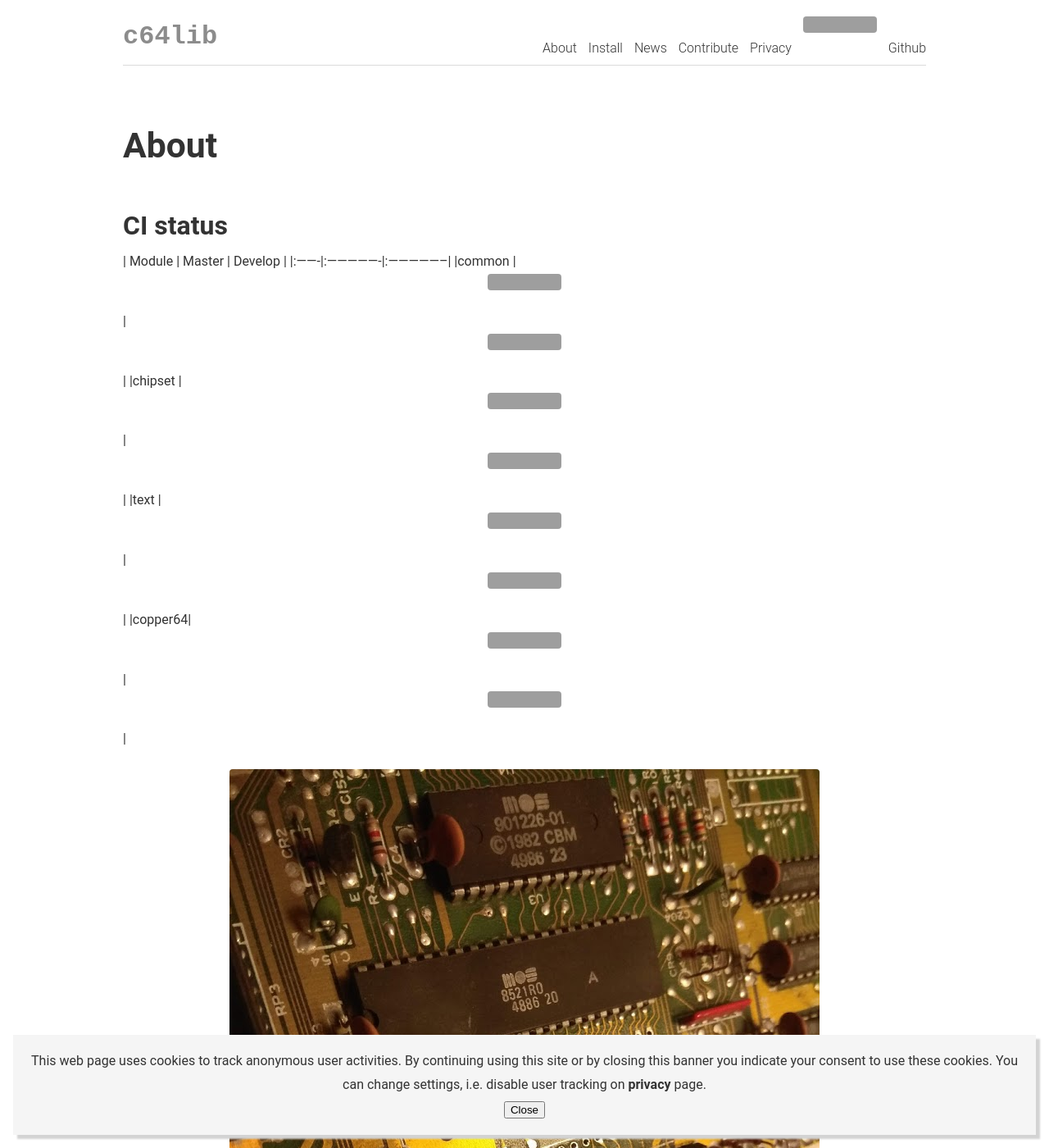
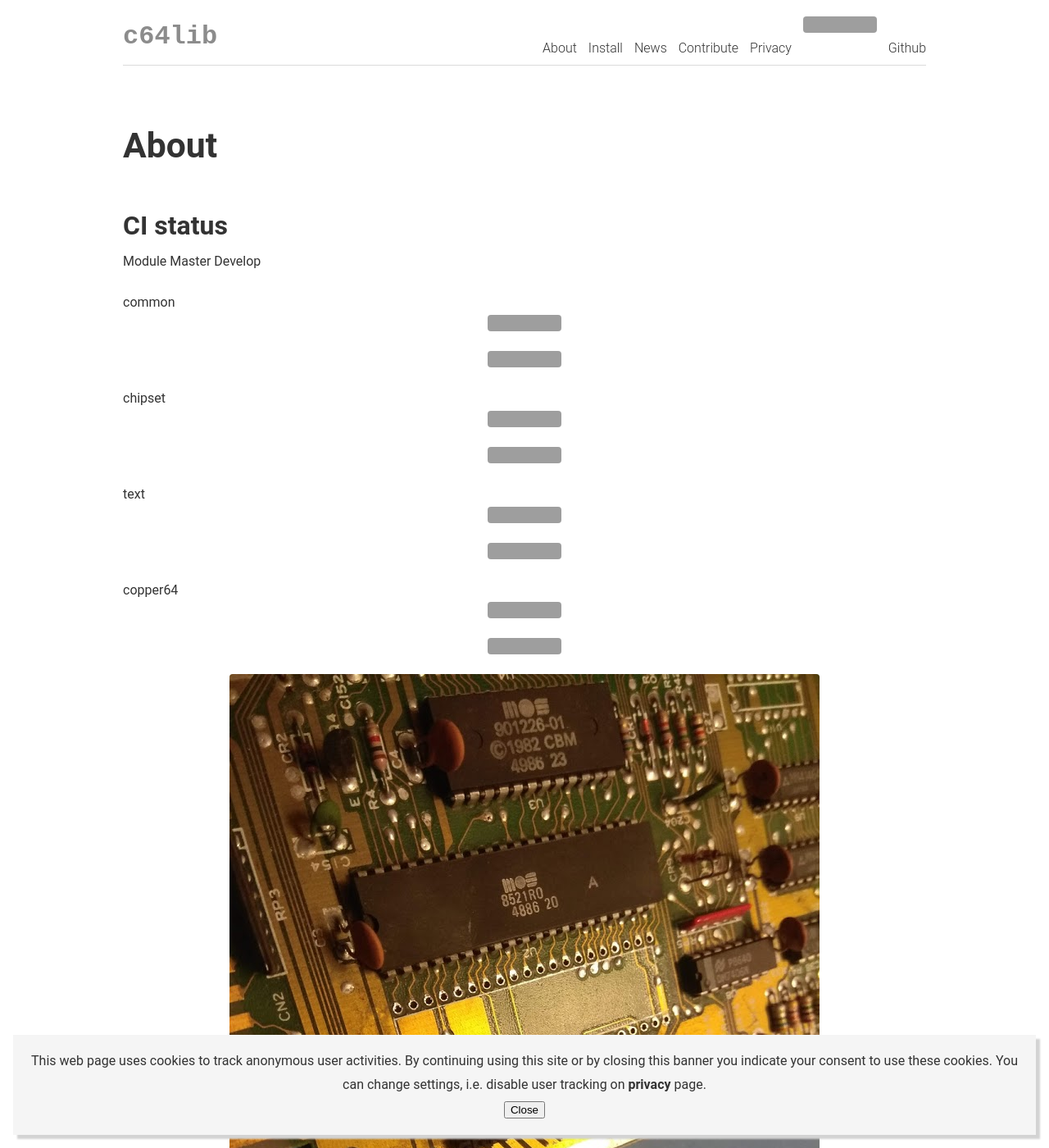
Before and after one commit to c64lib/docu, a Jekyll site: the page built from pages/about.md, in a window 1280 px wide and 1400 px high. Shown: the whole window at 82% size. Built offline with Jekyll 4.4.1, drawn with Linux system fonts in a browser that asks for light colours; grey boxes are pictures that could not be loaded.

Commit message:
fix about

```diff
--- a/pages/about.md
+++ b/pages/about.md
@@ -6,11 +6,14 @@ order: 1
 description: This page describes content of this blog.
 ---
 ## CI status
-| Module | Master | Develop |
-|:-------|:----------------|:-----------------|
-|common  |[![CircleCI](https://circleci.com/gh/c64lib/common/tree/master.svg?style=svg)](https://circleci.com/gh/c64lib/common/tree/master)|[![CircleCI](https://circleci.com/gh/c64lib/common/tree/develop.svg?style=svg)](https://circleci.com/gh/c64lib/common/tree/develop)|
-|chipset |[![CircleCI](https://circleci.com/gh/c64lib/chipset/tree/master.svg?style=svg)](https://circleci.com/gh/c64lib/chipset/tree/master)|[![CircleCI](https://circleci.com/gh/c64lib/chipset/tree/develop.svg?style=svg)](https://circleci.com/gh/c64lib/chipset/tree/develop)|
-|text    |[![CircleCI](https://circleci.com/gh/c64lib/text/tree/master.svg?style=svg)](https://circleci.com/gh/c64lib/text/tree/master)|[![CircleCI](https://circleci.com/gh/c64lib/text/tree/develop.svg?style=svg)](https://circleci.com/gh/c64lib/text/tree/develop)|
-|copper64|[![CircleCI](https://circleci.com/gh/c64lib/copper64/tree/master.svg?style=svg)](https://circleci.com/gh/c64lib/copper64/tree/master)|[![CircleCI](https://circleci.com/gh/c64lib/copper64/tree/develop.svg?style=svg)](https://circleci.com/gh/c64lib/copper64/tree/develop)|
+Module Master Develop
+
+common [![CircleCI](https://circleci.com/gh/c64lib/common/tree/master.svg?style=svg)](https://circleci.com/gh/c64lib/common/tree/master) [![CircleCI](https://circleci.com/gh/c64lib/common/tree/develop.svg?style=svg)](https://circleci.com/gh/c64lib/common/tree/develop)
+
+chipset [![CircleCI](https://circleci.com/gh/c64lib/chipset/tree/master.svg?style=svg)](https://circleci.com/gh/c64lib/chipset/tree/master) [![CircleCI](https://circleci.com/gh/c64lib/chipset/tree/develop.svg?style=svg)](https://circleci.com/gh/c64lib/chipset/tree/develop)
+
+text [![CircleCI](https://circleci.com/gh/c64lib/text/tree/master.svg?style=svg)](https://circleci.com/gh/c64lib/text/tree/master) [![CircleCI](https://circleci.com/gh/c64lib/text/tree/develop.svg?style=svg)](https://circleci.com/gh/c64lib/text/tree/develop)
+
+copper64[![CircleCI](https://circleci.com/gh/c64lib/copper64/tree/master.svg?style=svg)](https://circleci.com/gh/c64lib/copper64/tree/master) [![CircleCI](https://circleci.com/gh/c64lib/copper64/tree/develop.svg?style=svg)](https://circleci.com/gh/c64lib/copper64/tree/develop)
 
 ![c64lib](../img/c64lib-avatar.jpg)
```
